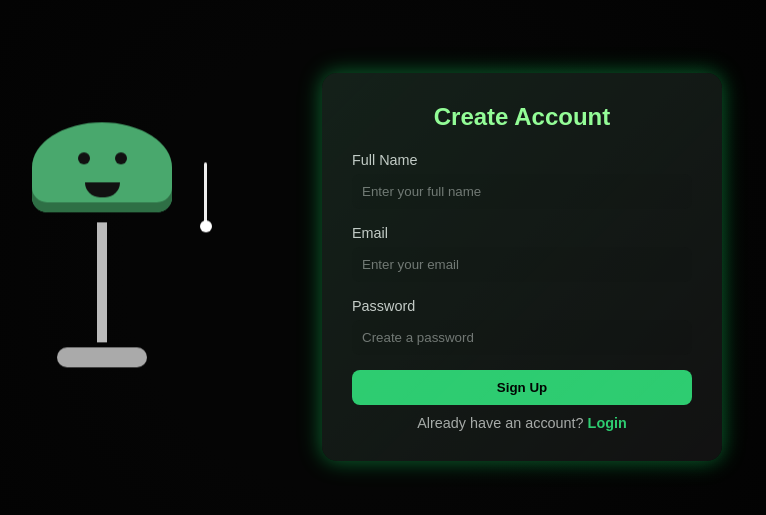
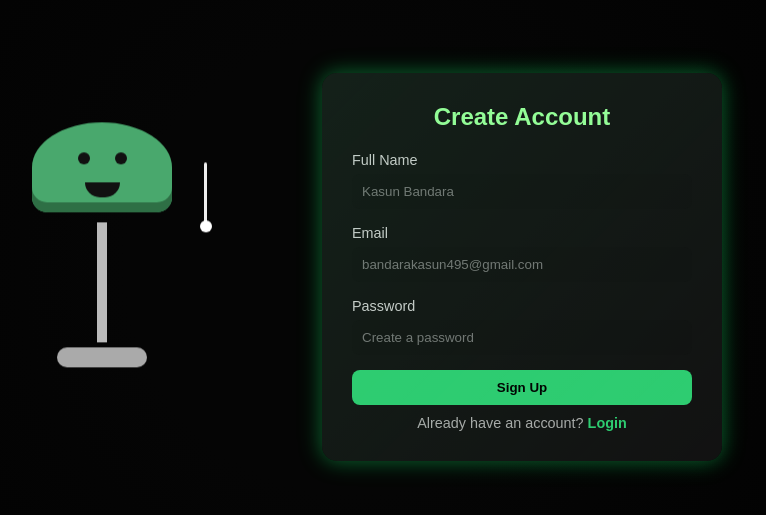
Before and after one commit to KasunBandara921/login-signup-2, a plain HTML site: page signup.html in a window 1280 px wide. Shown: the part 133-648 px from the top of the page, without its empty margins (288-1054 px from the left). Drawn offline with Linux system fonts and the light colour scheme; some packages are replaced by stand-ins of ours; a script that the page names is missing.

Commit message:
Again changed placeholders

```diff
--- a/signup.html
+++ b/signup.html
@@ -31,12 +31,12 @@
       <form id="signupForm">
         <div class="input-box">
           <label for="fullname">Full Name</label>
-          <input type="text" id="fullname" placeholder="Enter your full name" required />
+          <input type="text" id="fullname" placeholder="Kasun Bandara" required />
         </div>
 
         <div class="input-box">
           <label for="email">Email</label>
-          <input type="email" id="email" placeholder="Enter your email" required />
+          <input type="email" id="email" placeholder="bandarakasun495@gmail.com" required />
         </div>
 
         <div class="input-box">
```
